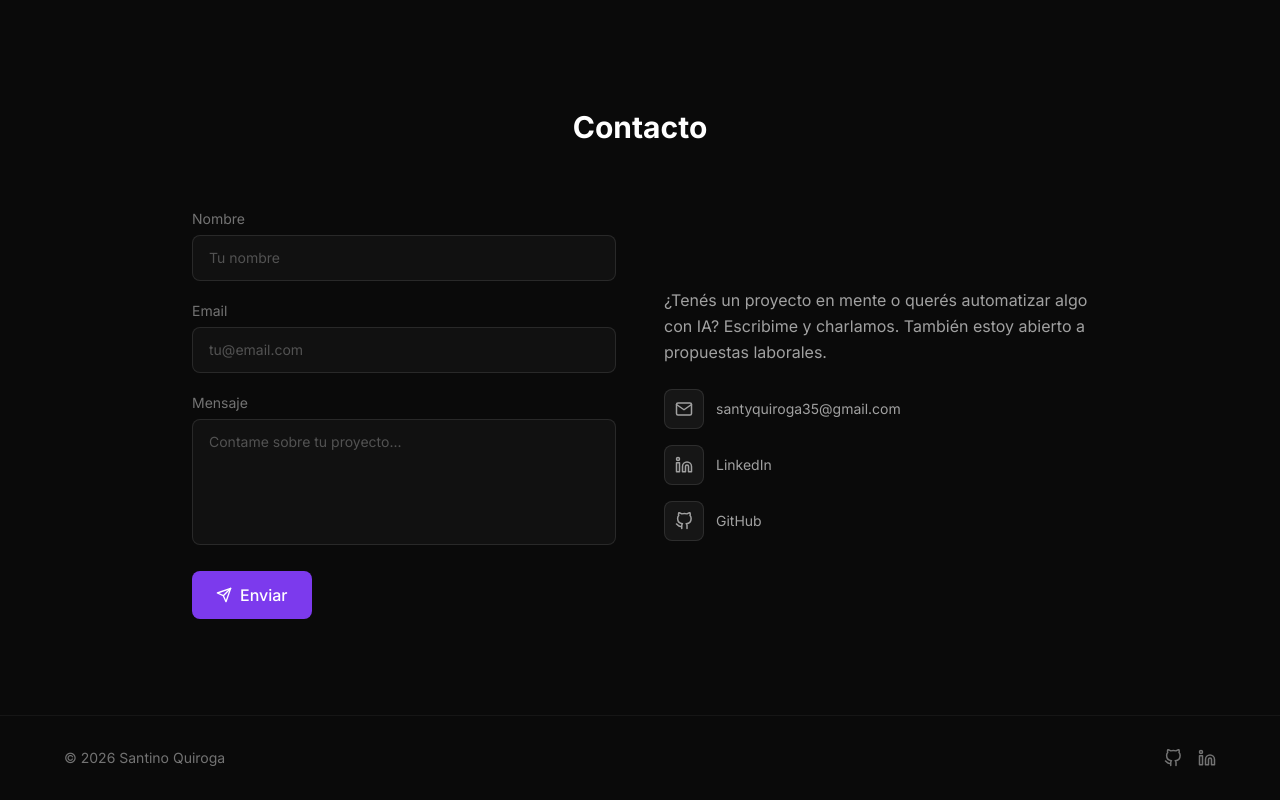
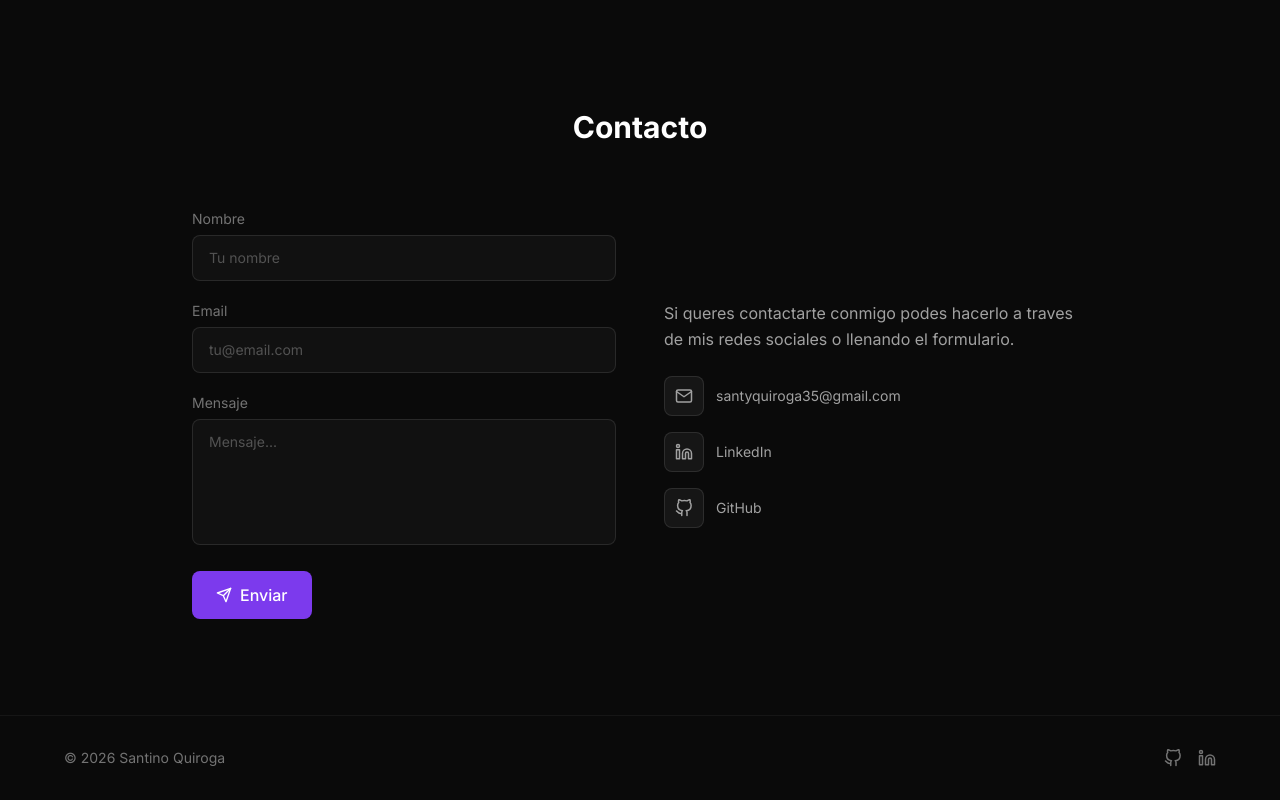
Before and after one commit to santino-quiroga/santino-quiroga.github.io, a React (Vite) app: page / in a window 1280 px wide. Shown: the part 3365-4165 px from the top of the page. Built offline with nearby package versions, Linux system fonts and the light colour scheme.

Commit message:
cambios en contacto

```diff
--- a/src/components/Contact.jsx
+++ b/src/components/Contact.jsx
@@ -90,7 +90,7 @@ export default function Contact() {
                 value={form.message}
                 onChange={handleChange}
                 className="w-full bg-surface border border-white/10 rounded-lg px-4 py-3 text-sm text-white placeholder-neutral-600 focus:outline-none focus:border-accent/50 transition-colors resize-none"
-                placeholder="Contame sobre tu proyecto..."
+                placeholder="Mensaje..."
               />
             </div>
             <button
@@ -110,8 +110,9 @@ export default function Contact() {
             className="flex flex-col justify-center space-y-6"
           >
             <p className="text-neutral-400 leading-relaxed">
-              ¿Tenés un proyecto en mente o querés automatizar algo con IA?
-              Escribime y charlamos. También estoy abierto a propuestas laborales.
+              Si queres contactarte conmigo podes hacerlo a traves de mis redes sociales
+              o llenando el formulario.
+
             </p>
 
             <div className="space-y-4">
@@ -150,7 +151,6 @@ export default function Contact() {
               </a>
             </div>
 
-            {/* PLACEHOLDER: Agregar badge de LinkedIn embebido aquí */}
           </motion.div>
         </div>
       </div>
```
